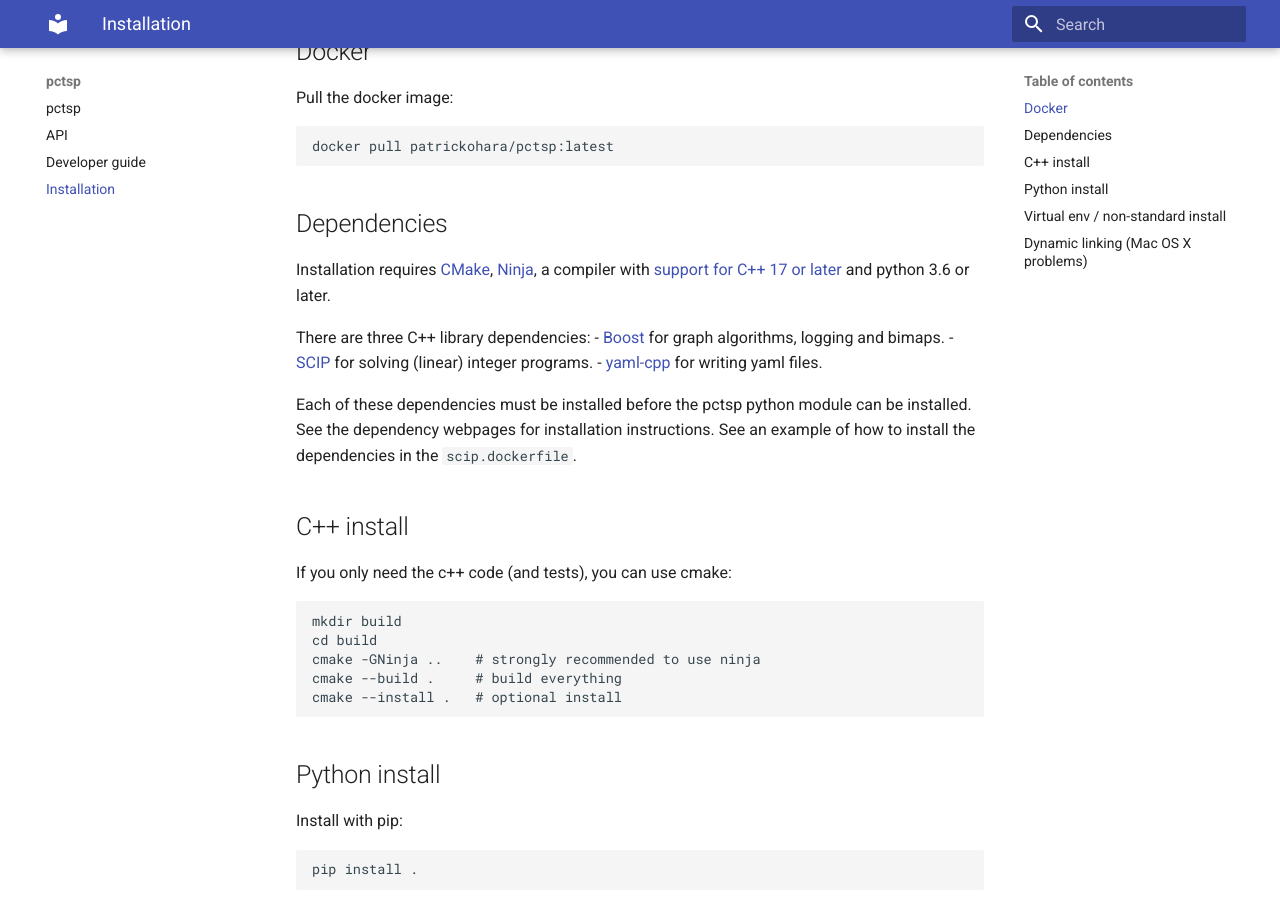
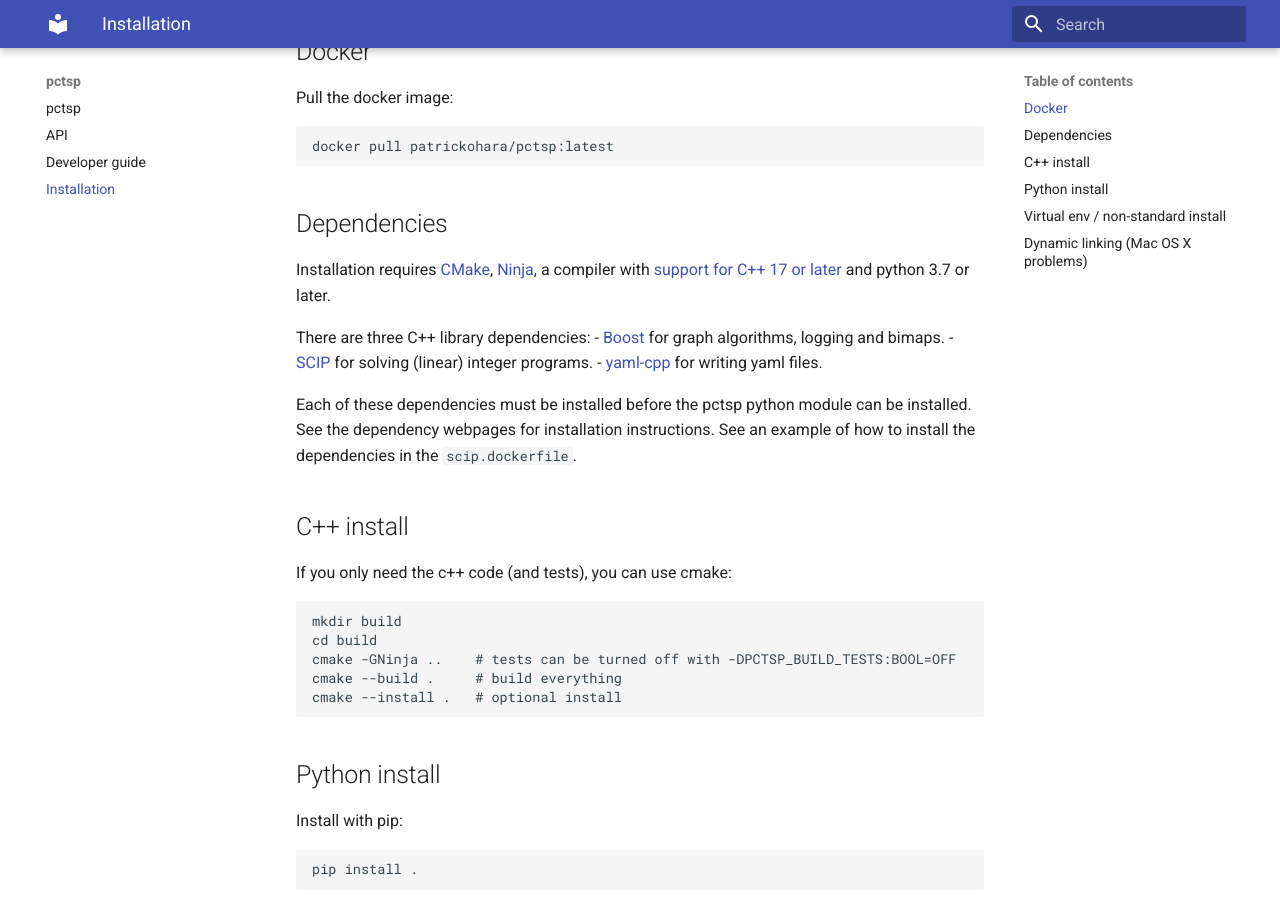
Before and after one commit to PatrickOHara/pctsp, an MkDocs documentation site: the page built from docs/installation.md, in a window 1280 px wide and 900 px high, scrolled down 237 px. Built offline with MkDocs 1.6.1 and Material for MkDocs 9.7.7, drawn with Linux system fonts in a browser that asks for light colours.

````diff
--- a/docs/installation.md
+++ b/docs/installation.md
@@ -13,7 +13,7 @@
 
 ## Dependencies
 
-Installation requires [CMake](https://cmake.org/), [Ninja](https://ninja-build.org/), a compiler with [support for C++ 17 or later](https://en.cppreference.com/w/cpp/compiler_support) and python 3.6 or later.
+Installation requires [CMake](https://cmake.org/), [Ninja](https://ninja-build.org/), a compiler with [support for C++ 17 or later](https://en.cppreference.com/w/cpp/compiler_support) and python 3.7 or later.
 
 There are three C++ library dependencies:
 - [Boost](https://www.boost.org/) for graph algorithms, logging and bimaps.
@@ -31,7 +31,7 @@
 ```bash
 mkdir build
 cd build
-cmake -GNinja ..    # strongly recommended to use ninja
+cmake -GNinja ..    # tests can be turned off with -DPCTSP_BUILD_TESTS:BOOL=OFF
 cmake --build .     # build everything
 cmake --install .   # optional install
 ```
````
Also changed, not shown: 1 other file.
